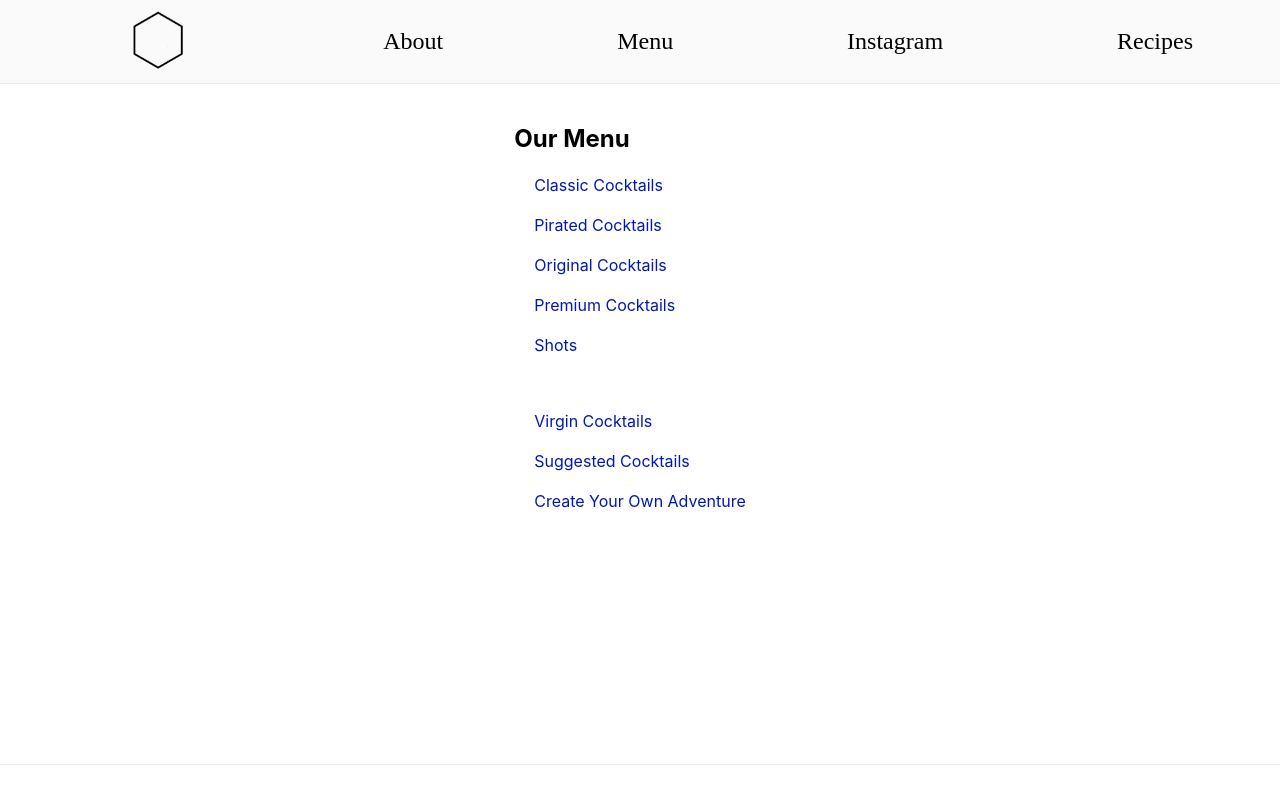
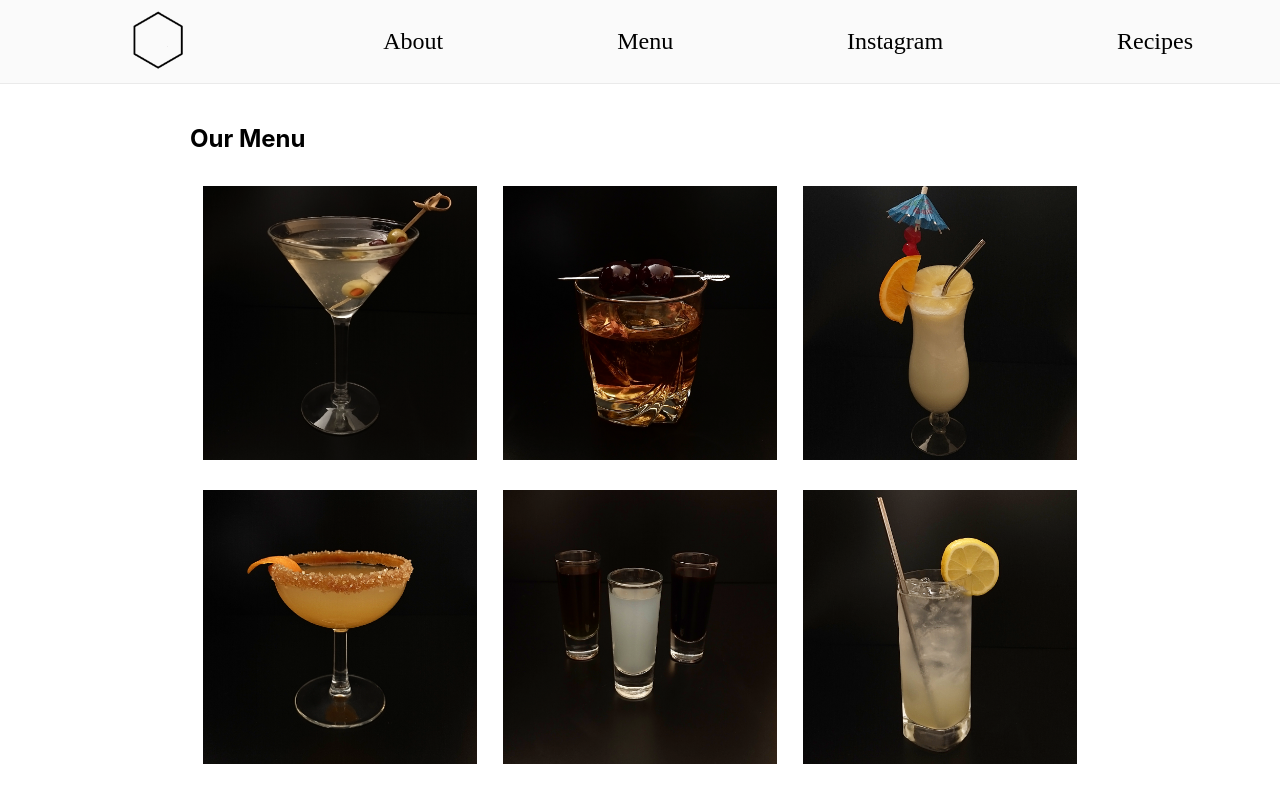
Before and after one commit to NikZprojects/joes-pub-website, a Next.js app in the folder next-app/: page /menu in a window 1280 px wide. Shown: the top 792 px of the page. Built offline with nearby package versions, Linux system fonts and the light colour scheme; a web font is replaced by a local one.

Commit message:
Add Menu images and hover text

```diff
--- a/next-app/pages/menu/classic_cocktails.js
+++ b/next-app/pages/menu/classic_cocktails.js
@@ -1,9 +1,13 @@
 import styles from "../../styles/Menu.module.css";
+import Link from "next/link";
 
 export default function Menu() {
   return (
     <div className={styles.menu}>
       <div className={styles.container}>
+        <Link href="/menu">
+          <p className={styles.link}>{"ᐸ Menu"}</p>
+        </Link>
         <h1 class="c9" id="h.9j05bcj86n2z">
           <span class="c18 c2">Classic Cocktails</span>
         </h1>
--- a/next-app/pages/menu/create_your_own.js
+++ b/next-app/pages/menu/create_your_own.js
@@ -1,11 +1,15 @@
 import styles from "../../styles/Menu.module.css";
+import Link from "next/link";
 
 export default function Menu() {
   return (
     <div className={styles.menu}>
       <div className={styles.container}>
+        <Link href="/menu">
+          <p className={styles.link}>{"ᐸ Menu"}</p>
+        </Link>
         <h1 class="c9" id="h.xz0d0dhz4gsu">
-          <span class="c18 c2">Make Your Own Adventure</span>
+          <span class="c18 c2">Create Your Own Adventure</span>
         </h1>
         <p class="c4">
           <span class="c0">
--- a/next-app/pages/menu/index.js
+++ b/next-app/pages/menu/index.js
@@ -1,17 +1,3 @@
-// export default function Menu() {
-//   return (
-//     <div
-//       style={{
-//         minHeight: "80vh",
-//         display: "flex",
-//         alignItems: "center",
-//         justifyContent: "center",
-//       }}
-//     >
-//       This page is coming soon!
-//     </div>
-//   );
-// }
 import Link from "next/link";
 import styles from "../../styles/Menu.module.css";
 
@@ -20,32 +6,62 @@ export default function Menu() {
     <div className={styles.menu}>
       <div className={styles.container}>
         <h2>Our Menu</h2>
-        <Link href="/menu/classic_cocktails">
-          <p className={styles.link}>Classic Cocktails</p>
-        </Link>
-        <Link href="/menu/pirated_cocktails">
-          <p className={styles.link}>Pirated Cocktails</p>
-        </Link>
-        <Link href="/menu/original_cocktails">
-          <p className={styles.link}>Original Cocktails</p>
-        </Link>
-        <Link href="/menu/premium_cocktails">
-          <p className={styles.link}>Premium Cocktails</p>
-        </Link>
-        <Link href="/menu/shots">
-          <p className={styles.link}>Shots</p>
-        </Link>
-        <br></br>
-        <Link href="/menu/virgin_cocktails">
-          <p className={styles.link}>Virgin Cocktails</p>
-        </Link>
-        <Link href="/menu/suggested_cocktails">
-          <p className={styles.link}>Suggested Cocktails</p>
-        </Link>
-        <Link href="/menu/create_your_own">
-          <p className={styles.link}>Create Your Own Adventure</p>
-        </Link>
+        <div className={styles.ImagesContainer}>
+          {menuItems.map((item) => (
+            <Link href={item.href}>
+              <div className={styles.ImageContainer}>
+                <img src={item.src} className={styles.link} alt={item.title} />
+                <div class={styles.middle}>
+                  <div class={styles.text}>{item.title}</div>
+                </div>
+              </div>
+            </Link>
+          ))}
+        </div>
       </div>
     </div>
   );
 }
+
+const menuItems = [
+  {
+    title: "Classic Cocktails",
+    src: "/DigitalMenu/Classic.png",
+    href: "/menu/classic_cocktails",
+  },
+  {
+    title: "Pirated Cocktails",
+    src: "/DigitalMenu/Pirates.png",
+    href: "/menu/pirated_cocktails",
+  },
+  {
+    title: "Original Cocktails",
+    src: "/DigitalMenu/Original.png",
+    href: "/menu/original_cocktails",
+  },
+  {
+    title: "Premium Cocktails",
+    src: "/DigitalMenu/Premium.png",
+    href: "/menu/premium_cocktails",
+  },
+  {
+    title: "Shots",
+    src: "/DigitalMenu/Shots.png",
+    href: "/menu/shots",
+  },
+  {
+    title: "Virgin Cocktails",
+    src: "/DigitalMenu/Virgin.png",
+    href: "/menu/virgin_cocktails",
+  },
+  {
+    title: "Suggested Cocktails",
+    src: "/DigitalMenu/Suggested.png",
+    href: "/menu/suggested_cocktails",
+  },
+  {
+    title: "Create Your Own Adventure",
+    src: "/DigitalMenu/CreateYourOwn.jpg",
+    href: "/menu/create_your_own",
+  },
+];
--- a/next-app/pages/menu/original_cocktails.js
+++ b/next-app/pages/menu/original_cocktails.js
@@ -1,9 +1,13 @@
 import styles from "../../styles/Menu.module.css";
+import Link from "next/link";
 
 export default function Menu() {
   return (
     <div className={styles.menu}>
       <div className={styles.container}>
+        <Link href="/menu">
+          <p className={styles.link}>{"ᐸ Menu"}</p>
+        </Link>
         <h1 class="c9" id="h.hrk91icudb51">
           <span class="c18 c2">Original Cocktails</span>
         </h1>
@@ -21,7 +25,7 @@ export default function Menu() {
         <p class="c4">
           <span class={styles.title}>Cake by the Ocean</span>
           <span>&nbsp; Cake v</span>
-          <span class="c3">odka, island punch schnapps, lemon-lime soda</span>
+          <span class="c3">Vodka, island punch schnapps, lemon-lime soda</span>
         </p>
         <p class="c4">
           <span class={styles.title}>The Izzo Special</span>
--- a/next-app/pages/menu/pirated_cocktails.js
+++ b/next-app/pages/menu/pirated_cocktails.js
@@ -1,9 +1,13 @@
 import styles from "../../styles/Menu.module.css";
+import Link from "next/link";
 
 export default function Menu() {
   return (
     <div className={styles.menu}>
       <div className={styles.container}>
+        <Link href="/menu">
+          <p className={styles.link}>{"ᐸ Menu"}</p>
+        </Link>
         <h1 class="c9" id="h.yvinyybf6zny">
           <span class="c2 c18">Pirated Cocktails</span>
         </h1>
--- a/next-app/pages/menu/premium_cocktails.js
+++ b/next-app/pages/menu/premium_cocktails.js
@@ -1,9 +1,13 @@
 import styles from "../../styles/Menu.module.css";
+import Link from "next/link";
 
 export default function Menu() {
   return (
     <div className={styles.menu}>
       <div className={styles.container}>
+        <Link href="/menu">
+          <p className={styles.link}>{"ᐸ Menu"}</p>
+        </Link>
         <h1 class="c9" id="h.8a3hfsb1w3r5">
           <span class="c18 c2">Premium Cocktails</span>
         </h1>
--- a/next-app/pages/menu/shots.js
+++ b/next-app/pages/menu/shots.js
@@ -1,9 +1,13 @@
 import styles from "../../styles/Menu.module.css";
+import Link from "next/link";
 
 export default function Menu() {
   return (
     <div className={styles.menu}>
       <div className={styles.container}>
+        <Link href="/menu">
+          <p className={styles.link}>{"ᐸ Menu"}</p>
+        </Link>
         <h1 class="c9" id="h.u6rsqql2oi08">
           <span class="c18 c2">Shots</span>
         </h1>
--- a/next-app/pages/menu/suggested_cocktails.js
+++ b/next-app/pages/menu/suggested_cocktails.js
@@ -1,9 +1,13 @@
 import styles from "../../styles/Menu.module.css";
+import Link from "next/link";
 
 export default function Menu() {
   return (
     <div className={styles.menu}>
       <div className={styles.container}>
+        <Link href="/menu">
+          <p className={styles.link}>{"ᐸ Menu"}</p>
+        </Link>
         <h1 class="c9" id="h.lycsbtc7sl97">
           <span class="c18 c2">Suggested Cocktails</span>
         </h1>
--- a/next-app/pages/menu/virgin_cocktails.js
+++ b/next-app/pages/menu/virgin_cocktails.js
@@ -1,9 +1,13 @@
 import styles from "../../styles/Menu.module.css";
+import Link from "next/link";
 
 export default function Menu() {
   return (
     <div className={styles.menu}>
       <div className={styles.container}>
+        <Link href="/menu">
+          <p className={styles.link}>{"ᐸ Menu"}</p>
+        </Link>
         <h1 class="c9" id="h.e7awalhil8kx">
           <span class="c18 c2">Virgin Cocktails</span>
         </h1>
--- a/next-app/styles/Menu.module.css
+++ b/next-app/styles/Menu.module.css
@@ -7,15 +7,67 @@
   max-width: 1200px;
   padding: 20px 20px;
 }
-
-.menu p.link {
+.menu .link {
   color: #0018b3;
   cursor: pointer;
-  padding: 2px 20px;
+  width: 100px;
 }
 
-.menu p.link:hover {
-  font-weight: bold;
+.menu .ImagesContainer {
+  display: flex;
+  max-width: 900px;
+  flex-wrap: wrap;
+  justify-content: center;
+}
+
+.menu img.link {
+  cursor: pointer;
+}
+
+.menu .ImageContainer {
+  position: relative;
+  cursor: pointer;
+}
+
+.menu .ImageContainer:hover img {
+  opacity: 0.2;
+}
+
+.menu .ImageContainer img {
+  cursor: pointer;
+  object-fit: cover;
+  padding: 1vw;
+  width: 100%;
+  height: 100%;
+  min-width: 200px;
+  min-height: 200px;
+  max-width: 300px;
+  max-height: 300px;
+}
+
+.menu .ImageContainer .middle {
+  transition: 0.5s ease;
+  opacity: 0;
+  position: absolute;
+  top: 50%;
+  left: 50%;
+  transform: translate(-50%, -50%);
+  -ms-transform: translate(-50%, -50%);
+  text-align: center;
+}
+
+.menu .ImageContainer:hover .middle {
+  opacity: 1;
+}
+
+.menu .ImageContainer .text {
+  /* background-color: white; */
+  color: black;
+  font-size: 22px;
+  padding: 16px 32px;
+}
+.menu .ImageContainer:hover .text {
+  opacity: 1;
 }
 
 .menu .title {
```
Also changed, not shown: next-app/public/DigitalMenu/CreateYourOwn.jpg (added).
